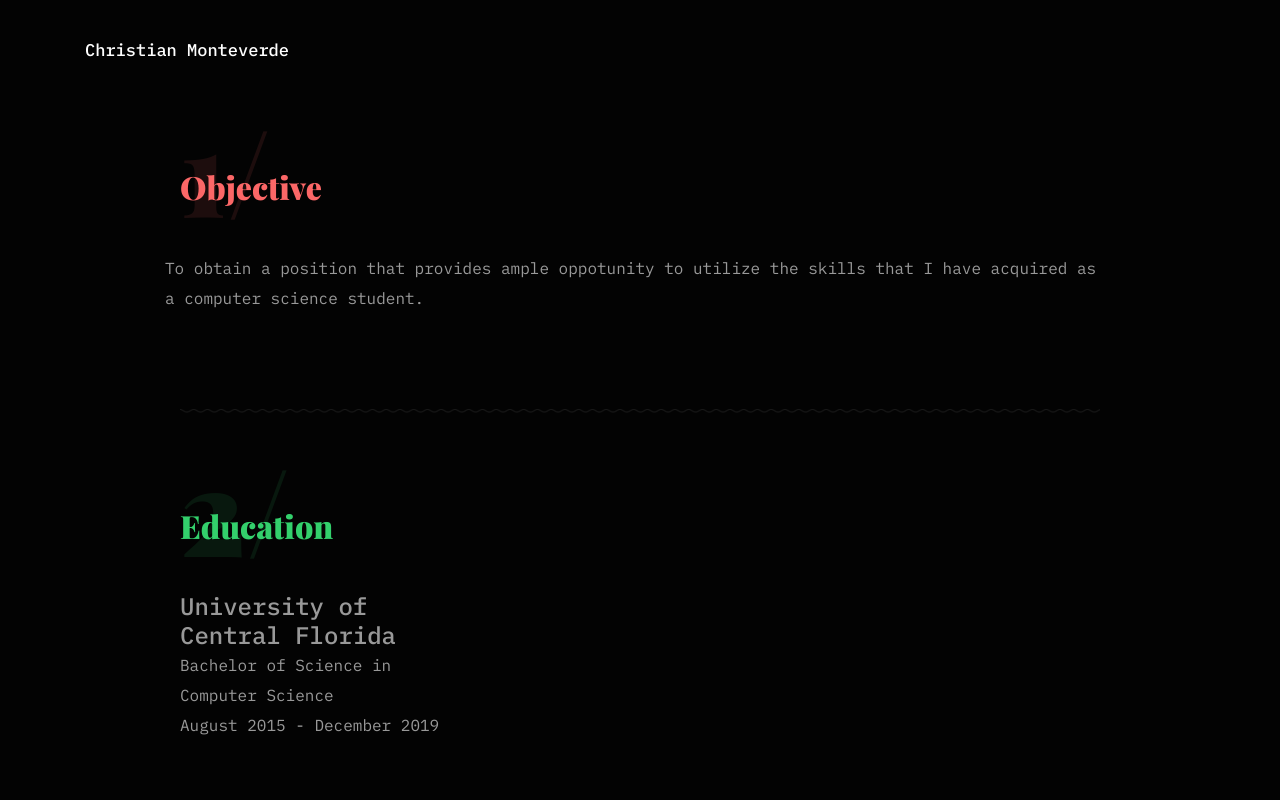
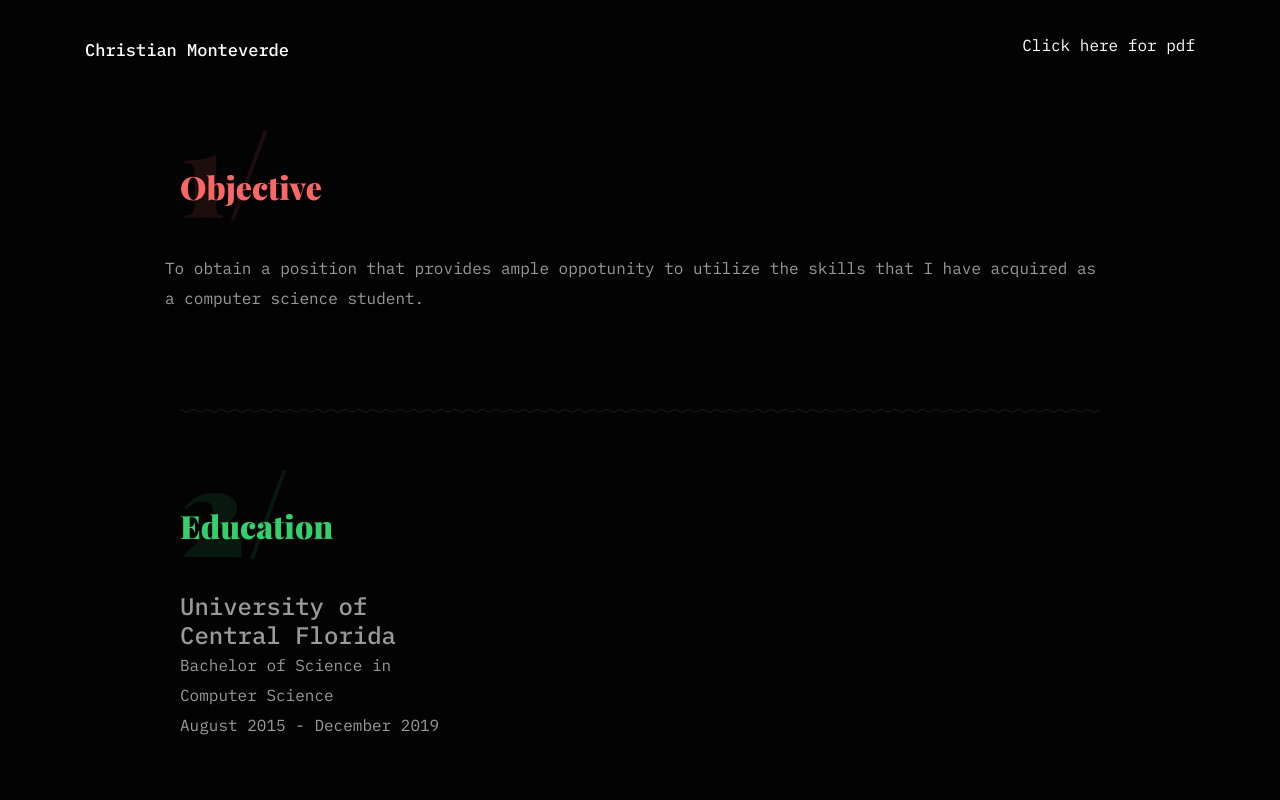
Before and after one commit to chrismonte/personalWebsite, a React (Create React App) app: page /resume in a window 1280 px wide. Shown: the top 800 px of the page. Built offline with nearby package versions, Linux system fonts and the light colour scheme.

Commit message:
added pdf resume

```diff
--- a/src/components/resume.jsx
+++ b/src/components/resume.jsx
@@ -1,6 +1,7 @@
 import React, { Component } from "react";
 import { BrowserRouter as Router, Link, NavLink } from "react-router-dom";
 import profilePic from "../img/user-photo-sq.jpg";
+import pdf from "../files/ChristianMonteverdeResume.pdf";
 
 class Resume extends Component {
   state = {};
@@ -26,6 +27,11 @@ class Resume extends Component {
                     </div>
                   </div>
                 </div> */}
+                <div className="col-sm col-3 text-lg-right">
+                  <a href={pdf} target="_blank" rel="noopener noreferrer">
+                    Click here for pdf
+                  </a>
+                </div>
               </div>
             </div>
           </header>
```
Also changed, not shown: 1 other file (tests, documents, lock files or other folders).
